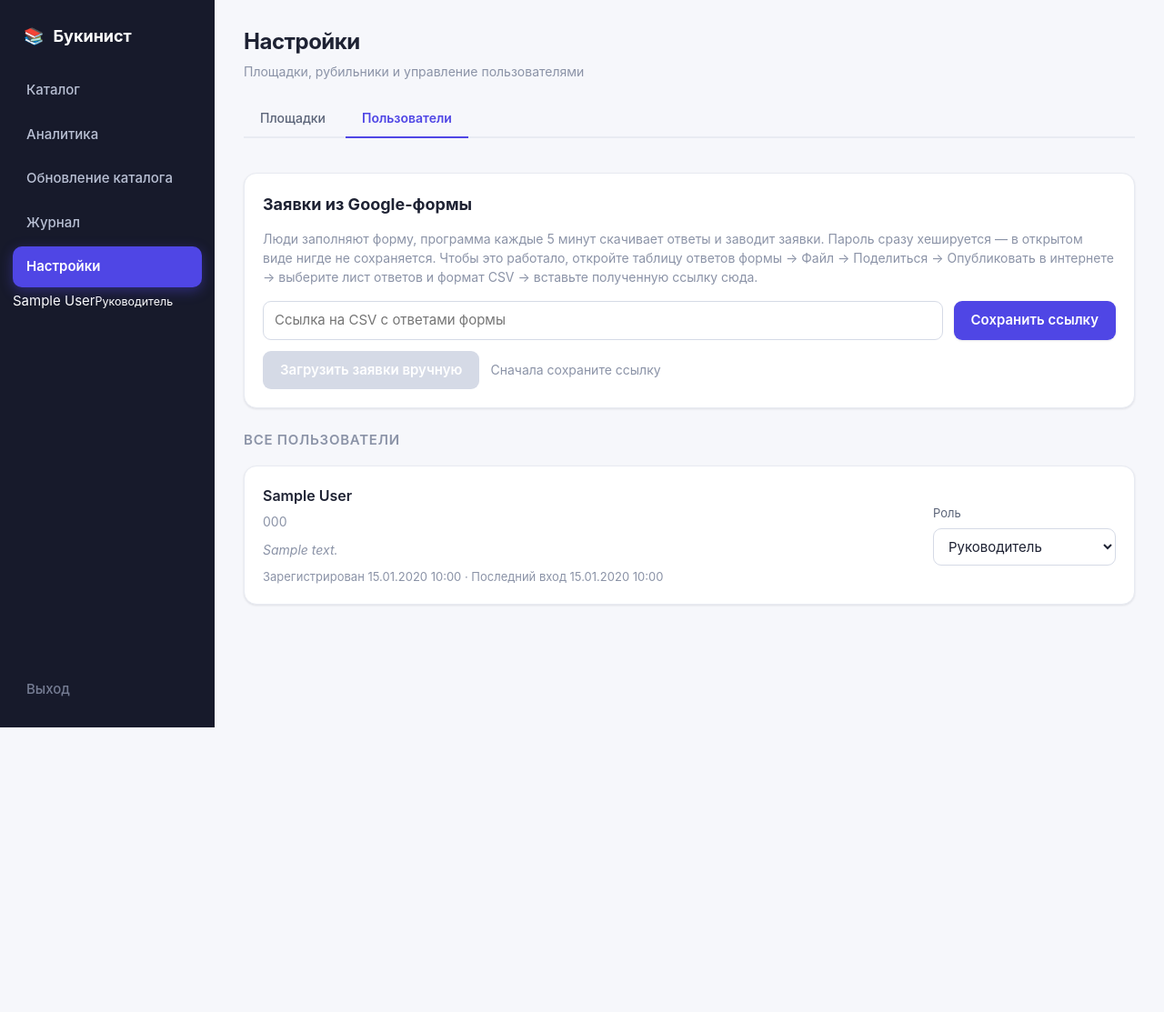
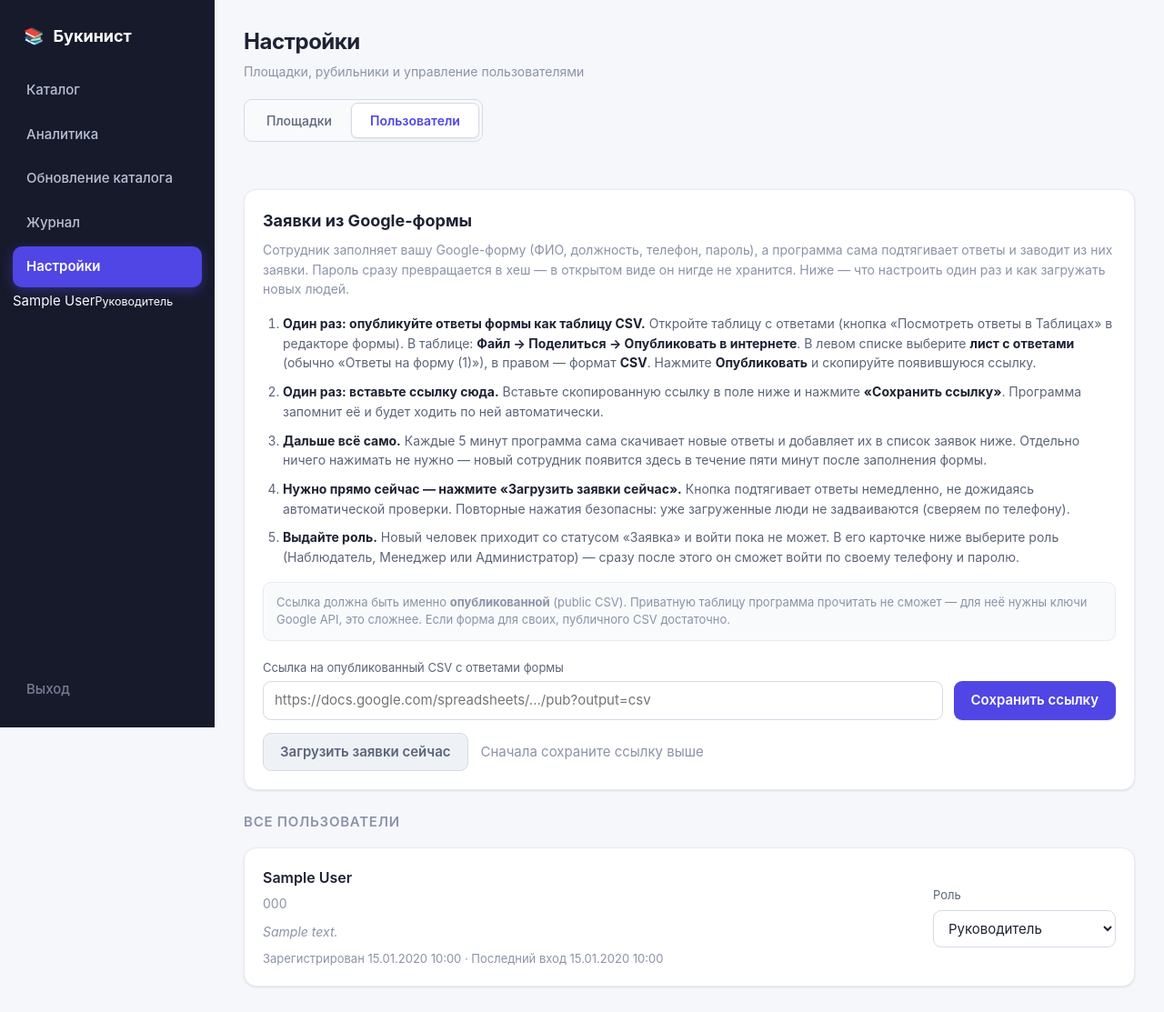
Before and after one commit to kezuo-dev/magaz, a FastAPI app: page /settings/users in a window 1280 px wide. Shown: the whole page at 91% size. Before the commit the page ends 800 px from the top, so only its background shows below. Run offline with FastAPI, Linux system fonts and the light colour scheme; the visitor is signed in with stand-in values (Sample User, id 1); tables that the repository leaves empty hold one stand-in row (values such as "Sample post"); data that the repository does not hold is empty; parts of the project's set-up code (start-up, migrations or seed data) failed here and were passed over.

Commit message:
Пользователи: сегментированные табы, кнопки в стиле каталога, подробная инструкция по загрузке заявок
Co-Authored-By: Claude Opus 5 <noreply@anthropic.com>

```diff
--- a/app/static/style.css
+++ b/app/static/style.css
@@ -400,28 +400,34 @@ th.col-price { text-align: right; }
 
 /* ---------- Tabs ---------- */
 .settings-tabs {
-  display: flex;
-  gap: 4px;
-  border-bottom: 2px solid var(--line);
+  display: inline-flex;
+  gap: 0;
+  background: var(--surface-2);
+  border: 1px solid var(--line-strong);
+  border-radius: var(--radius-sm);
+  padding: 3px;
   margin-bottom: 24px;
 }
 .settings-tabs .tab {
-  padding: 10px 18px;
+  padding: 8px 20px;
   font-size: 14px;
   font-weight: 500;
   color: var(--ink-soft);
-  border-bottom: 2px solid transparent;
-  margin-bottom: -2px;
-  transition: color .15s ease, border-color .15s ease;
+  border-radius: calc(var(--radius-sm) - 2px);
+  transition: background .15s ease, color .15s ease, box-shadow .15s ease;
+  border: 1px solid transparent;
 }
 .settings-tabs .tab:hover {
-  color: var(--accent);
+  color: var(--ink);
+  background: rgba(255,255,255,.5);
   text-decoration: none;
 }
 .settings-tabs .tab.active {
   color: var(--accent);
-  border-bottom-color: var(--accent);
+  background: var(--surface);
+  border-color: var(--line-strong);
   font-weight: 600;
+  box-shadow: var(--shadow-sm);
 }
 
 .settings-grid { display: grid; grid-template-columns: repeat(auto-fill, minmax(320px, 1fr)); gap: 16px; }
--- a/app/templates/users.html
+++ b/app/templates/users.html
@@ -19,21 +19,69 @@
 
 <div class="form-import">
   <h2>Заявки из Google-формы</h2>
-  <p class="muted">
-    Люди заполняют форму, программа каждые 5 минут скачивает ответы и заводит заявки.
-    Пароль сразу хешируется — в открытом виде нигде не сохраняется. Чтобы это работало,
-    откройте таблицу ответов формы → Файл → Поделиться → Опубликовать в интернете →
-    выберите лист ответов и формат CSV → вставьте полученную ссылку сюда.
+  <p class="muted form-import-lead">
+    Сотрудник заполняет вашу Google-форму (ФИО, должность, телефон, пароль), а программа
+    сама подтягивает ответы и заводит из них заявки. Пароль сразу превращается в хеш —
+    в открытом виде он нигде не хранится. Ниже — что настроить один раз и как загружать новых людей.
   </p>
+
+  <ol class="guide">
+    <li>
+      <b>Один раз: опубликуйте ответы формы как таблицу CSV.</b>
+      Откройте таблицу с ответами (кнопка «Посмотреть ответы в Таблицах» в редакторе формы).
+      В таблице: <b>Файл → Поделиться → Опубликовать в интернете</b>. В левом списке выберите
+      <b>лист с ответами</b> (обычно «Ответы на форму (1)»), в правом — формат <b>CSV</b>.
+      Нажмите <b>Опубликовать</b> и скопируйте появившуюся ссылку.
+    </li>
+    <li>
+      <b>Один раз: вставьте ссылку сюда.</b>
+      Вставьте скопированную ссылку в поле ниже и нажмите <b>«Сохранить ссылку»</b>.
+      Программа запомнит её и будет ходить по ней автоматически.
+    </li>
+    <li>
+      <b>Дальше всё само.</b>
+      Каждые 5 минут программа сама скачивает новые ответы и добавляет их в список заявок ниже.
+      Отдельно ничего нажимать не нужно — новый сотрудник появится здесь в течение пяти минут
+      после заполнения формы.
+    </li>
+    <li>
+      <b>Нужно прямо сейчас — нажмите «Загрузить заявки сейчас».</b>
+      Кнопка подтягивает ответы немедленно, не дожидаясь автоматической проверки. Повторные
+      нажатия безопасны: уже загруженные люди не задваиваются (сверяем по телефону).
+    </li>
+    <li>
+      <b>Выдайте роль.</b>
+      Новый человек приходит со статусом «Заявка» и войти пока не может. В его карточке ниже
+      выберите роль (Наблюдатель, Менеджер или Администратор) — сразу после этого он сможет
+      войти по своему телефону и паролю.
+    </li>
+  </ol>
+
+  <div class="guide-note muted">
+    Ссылка должна быть именно <b>опубликованной</b> (public CSV). Приватную таблицу программа
+    прочитать не сможет — для неё нужны ключи Google API, это сложнее. Если форма для своих,
+    публичного CSV достаточно.
+  </div>
+
   <form method="post" action="/settings/users/form-url" class="form-url-row">
-    <input type="url" name="csv_url" placeholder="Ссылка на CSV с ответами формы"
-           value="{{ form_csv_url or '' }}">
+    <label class="field">
+      <span class="field-label">Ссылка на опубликованный CSV с ответами формы</span>
+      <input type="url" name="csv_url" placeholder="https://docs.google.com/spreadsheets/.../pub?output=csv"
+             value="{{ form_csv_url or '' }}">
+    </label>
     <button type="submit">Сохранить ссылку</button>
   </form>
-  <form method="post" action="/settings/users/import" class="form-import-run">
-    <button type="submit" {{ 'disabled' if not form_csv_url else '' }}>Загрузить заявки вручную</button>
-    {% if not form_csv_url %}<span class="muted">Сначала сохраните ссылку</span>{% endif %}
-  </form>
+
+  <div class="form-import-actions">
+    <form method="post" action="/settings/users/import">
+      <button type="submit" class="secondary" {{ 'disabled' if not form_csv_url else '' }}>Загрузить заявки сейчас</button>
+    </form>
+    {% if form_csv_url %}
+      <span class="status-dot on"><i></i>Ссылка сохранена, автозагрузка каждые 5 минут</span>
+    {% else %}
+      <span class="muted">Сначала сохраните ссылку выше</span>
+    {% endif %}
+  </div>
 </div>
 
 <h2 class="section-h">Все пользователи</h2>
@@ -80,23 +128,56 @@
   margin: 0 0 8px;
   font-size: 18px;
 }
-.form-import .muted {
+.form-import-lead {
   font-size: 14px;
+  line-height: 1.55;
+  margin: 0 0 16px;
+}
+.guide {
+  margin: 0 0 16px;
+  padding-left: 22px;
+  display: grid;
+  gap: 10px;
+}
+.guide li {
+  font-size: 14px;
+  line-height: 1.55;
+  color: var(--ink-soft);
+}
+.guide li b {
+  color: var(--ink);
+}
+.guide-note {
+  font-size: 13px;
   line-height: 1.5;
+  padding: 12px 14px;
+  background: var(--surface-2);
+  border: 1px solid var(--line);
+  border-radius: var(--radius-sm);
+  margin-bottom: 20px;
 }
 .form-url-row {
   display: flex;
   gap: 12px;
-  margin-top: 16px;
+  align-items: flex-end;
+  margin-top: 4px;
+}
+.form-url-row .field {
+  flex: 1;
+  display: flex;
+  flex-direction: column;
+  gap: 5px;
+  margin: 0;
 }
 .form-url-row input {
-  flex: 1;
+  width: 100%;
 }
-.form-import-run {
+.form-import-actions {
   display: flex;
   align-items: center;
-  gap: 12px;
-  margin-top: 12px;
+  gap: 14px;
+  margin-top: 14px;
+  flex-wrap: wrap;
 }
 .users-list {
   display: grid;
```
